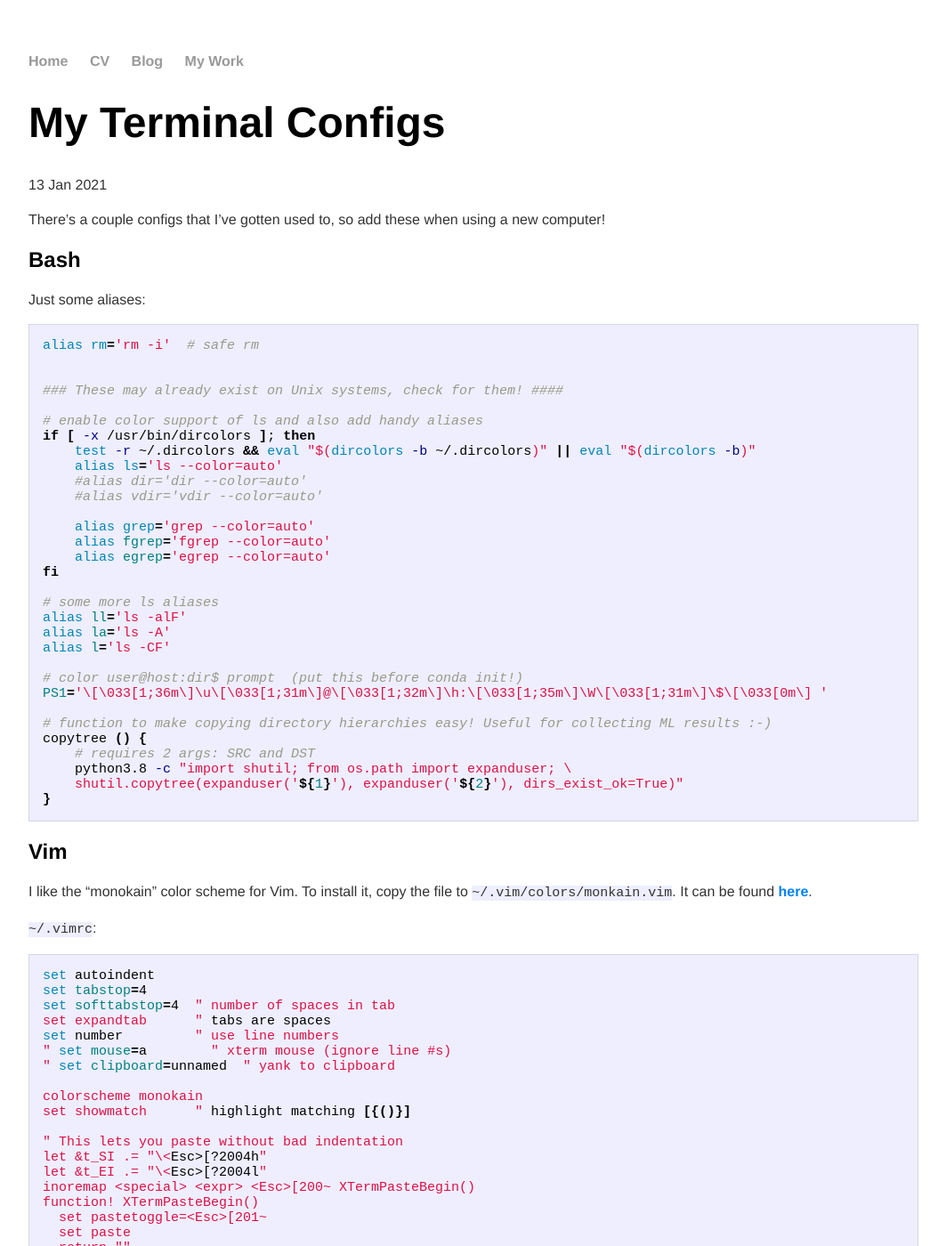
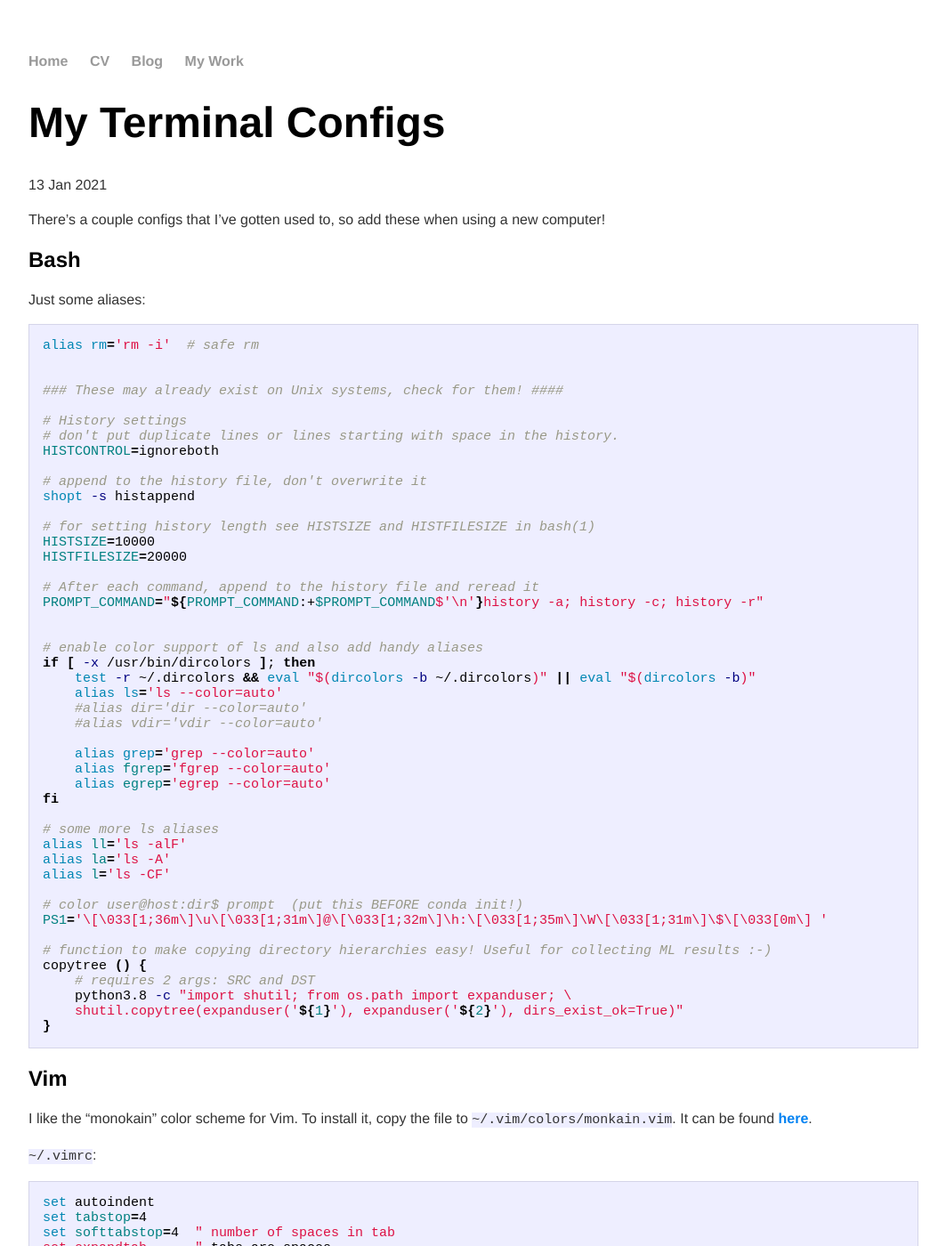
Before and after one commit to kcorder/kcorder.github.io, a Jekyll site: the page built from _posts/2021-01-13-term-configs.md, in a window 1280 px wide and 1400 px high. Shown: the whole window at 89% size, without its empty margins (108-1171 px from the left). Built offline with Jekyll 4.4.1, drawn with Linux system fonts in a browser that asks for light colours.

Commit message:
Update 2021-01-13-term-configs.md

```diff
--- a/_posts/2021-01-13-term-configs.md
+++ b/_posts/2021-01-13-term-configs.md
@@ -19,6 +19,21 @@ alias rm='rm -i'  # safe rm
 
 ### These may already exist on Unix systems, check for them! ####
 
+# History settings
+# don't put duplicate lines or lines starting with space in the history.
+HISTCONTROL=ignoreboth
+
+# append to the history file, don't overwrite it
+shopt -s histappend
+
+# for setting history length see HISTSIZE and HISTFILESIZE in bash(1)
+HISTSIZE=10000
+HISTFILESIZE=20000
+
+# After each command, append to the history file and reread it
+PROMPT_COMMAND="${PROMPT_COMMAND:+$PROMPT_COMMAND$'\n'}history -a; history -c; history -r"
+
+
 # enable color support of ls and also add handy aliases
 if [ -x /usr/bin/dircolors ]; then
     test -r ~/.dircolors && eval "$(dircolors -b ~/.dircolors)" || eval "$(dircolors -b)"
@@ -36,7 +51,7 @@ alias ll='ls -alF'
 alias la='ls -A'
 alias l='ls -CF'
 
-# color user@host:dir$ prompt  (put this before conda init!)
+# color user@host:dir$ prompt  (put this BEFORE conda init!)
 PS1='\[\033[1;36m\]\u\[\033[1;31m\]@\[\033[1;32m\]\h:\[\033[1;35m\]\W\[\033[1;31m\]\$\[\033[0m\] '
 
 # function to make copying directory hierarchies easy! Useful for collecting ML results :-)
```
